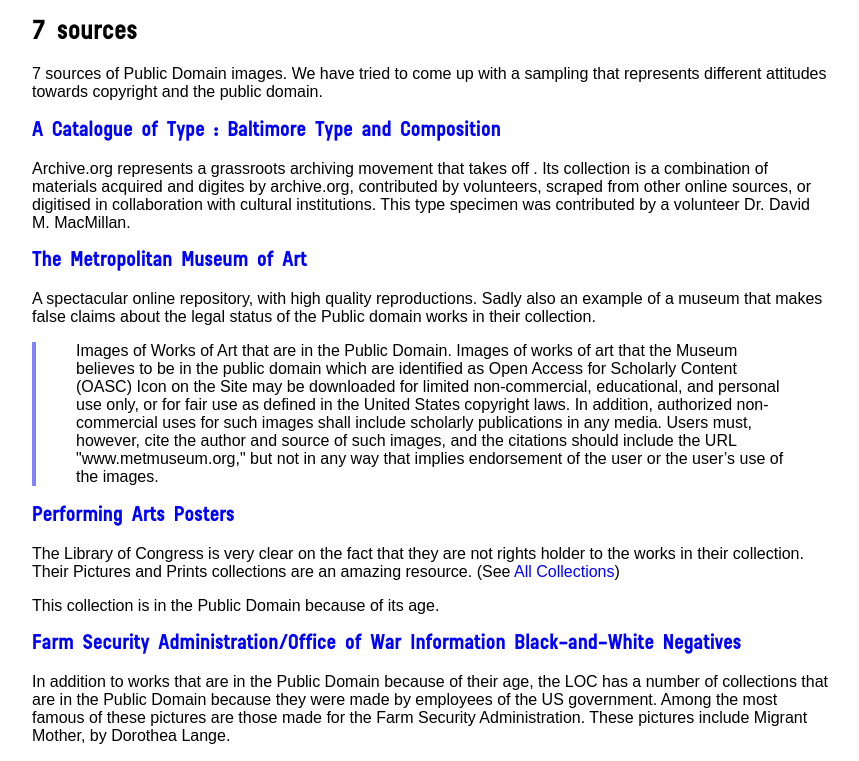
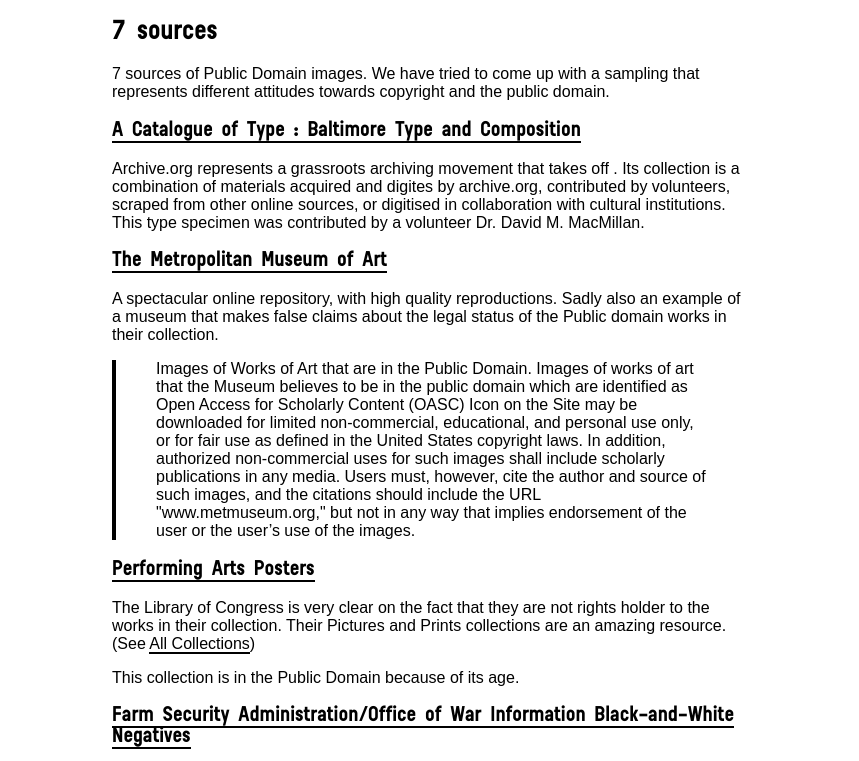
Before and after one commit to furter/public-domain, a plain HTML site: page index.html in a window 1280 px wide. Shown: the part 640-1401 px from the top of the page, without its empty margins (208-1067 px from the left). Drawn offline with Linux system fonts and the light colour scheme.

Commit message:
STYLE FORGOTTEN

```diff
--- a/style.css
+++ b/style.css
@@ -17,7 +17,7 @@
 }
 body {
     font-family: sans-serif;
-    max-width: 800px;
+    max-width: 640px;
     margin: auto;
     margin-top: 10%;
 }
@@ -32,8 +32,9 @@
 }
 
 a, a:visited, a:active {
-    color: blue;
+    color: black;
     text-decoration: none;
+    border-bottom: 2px solid black;
 }
 
 a:hover {
@@ -41,7 +42,7 @@
 }
 
 blockquote {
-    border-left: 4px solid #8383ff;
+    border-left: 4px solid black;
     margin-left: 0;
     padding-left: 40px;
 }
```
